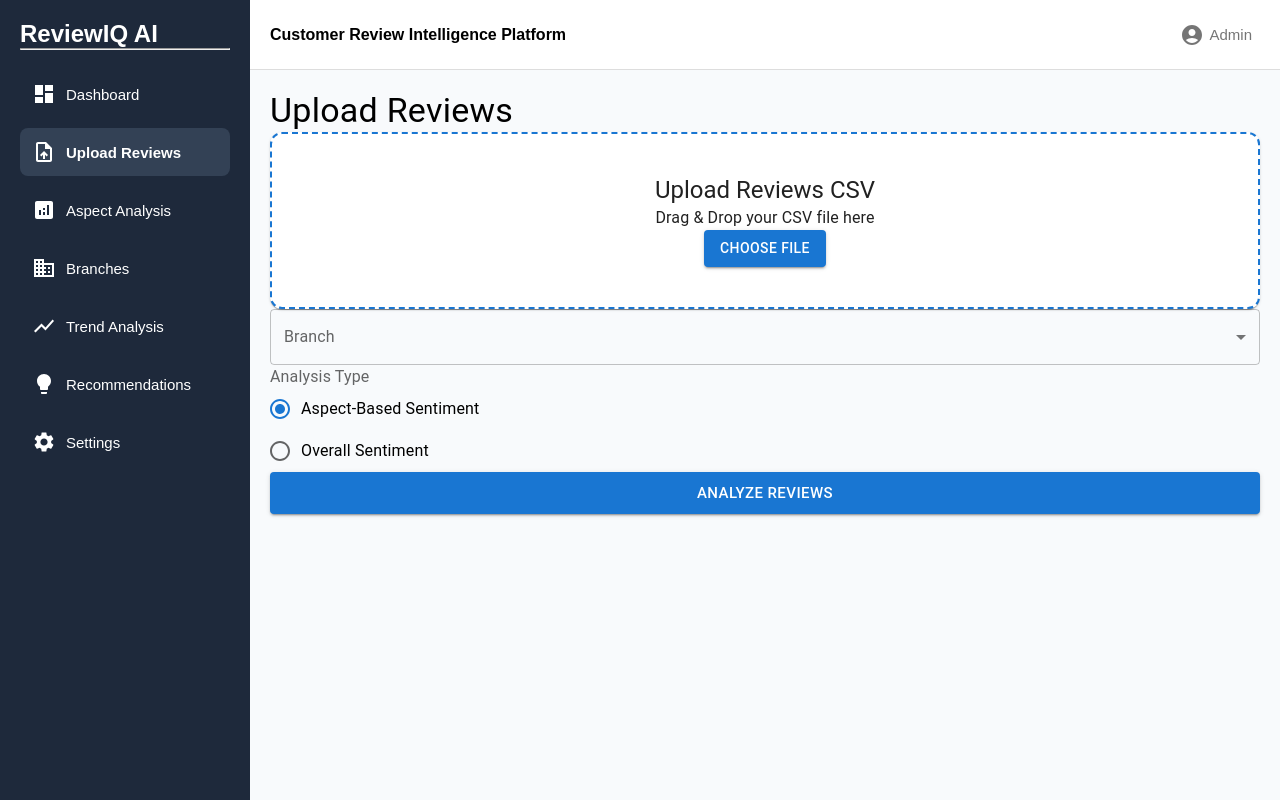
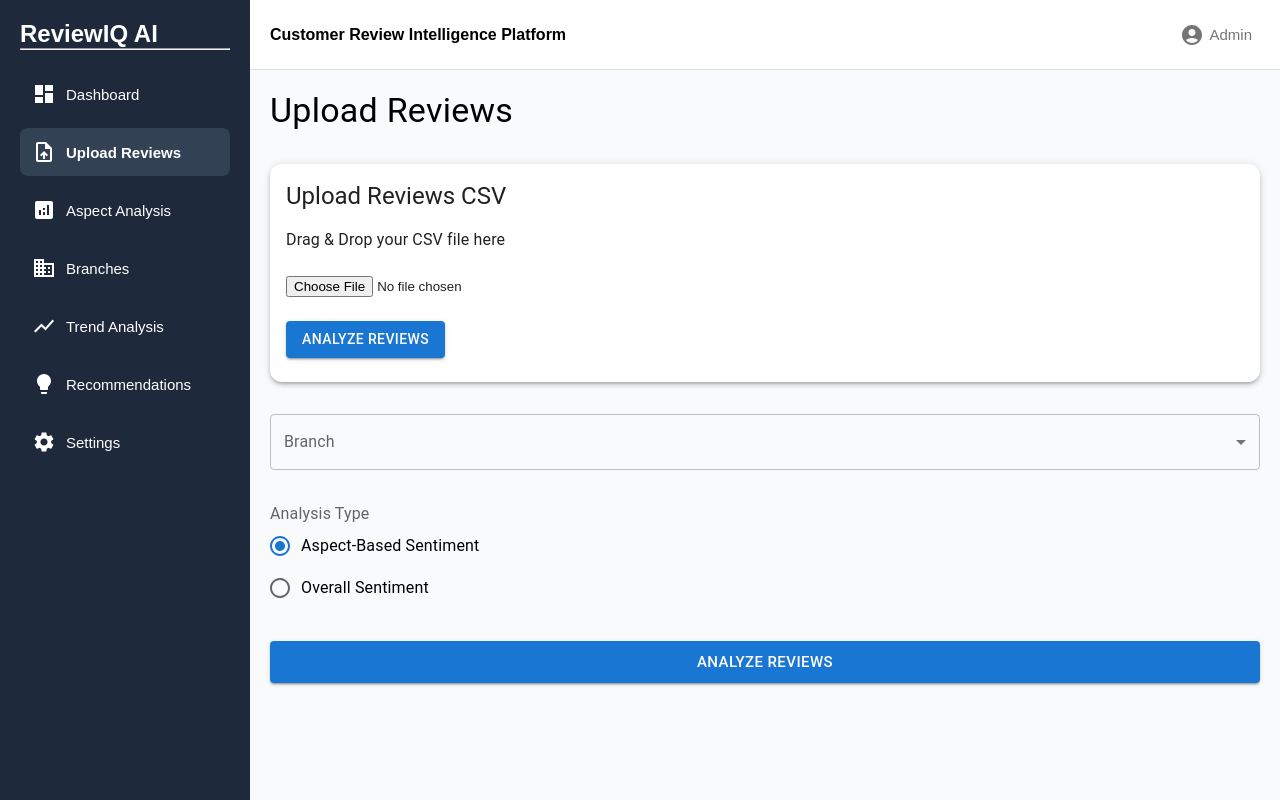
Before and after one commit to missalaasalah/ReviewIQ-AI-Frontend, a React (Vite) app: page /upload in a window 1280 px wide. Built offline with nearby package versions, Linux system fonts and the light colour scheme.

Commit message:
Fix Material UI build errors

```diff
--- a/src/pages/Upload/Upload.tsx
+++ b/src/pages/Upload/Upload.tsx
@@ -5,26 +5,52 @@ import BranchSelector from "./components/BranchSelector";
 import AnalysisSelector from "./components/AnalysisSelector";
 import UploadButton from "./components/UploadButton";
 
+
 export default function Upload() {
+
   return (
     <Box>
-      <Typography variant="h4" mb={4}>
+
+      <Typography
+        variant="h4"
+        sx={{
+          mb: 4
+        }}
+      >
         Upload Reviews
       </Typography>
 
+
       <UploadCard />
 
-      <Box mt={4}>
+
+      <Box
+        sx={{
+          mt: 4
+        }}
+      >
         <BranchSelector />
       </Box>
 
-      <Box mt={4}>
+
+      <Box
+        sx={{
+          mt: 4
+        }}
+      >
         <AnalysisSelector />
       </Box>
 
-      <Box mt={4}>
+
+      <Box
+        sx={{
+          mt: 4
+        }}
+      >
         <UploadButton />
       </Box>
+
+
     </Box>
   );
 }
--- a/src/pages/Upload/components/UploadCard.tsx
+++ b/src/pages/Upload/components/UploadCard.tsx
@@ -1,26 +1,74 @@
-import { Paper, Typography, Button } from "@mui/material";
+import {
+  Card,
+  CardContent,
+  Typography,
+  Box,
+  Button
+} from "@mui/material";
+
 
 export default function UploadCard() {
+
+
   return (
-    <Paper
+
+    <Card
       sx={{
-        p: 5,
-        textAlign: "center",
-        border: "2px dashed #1976d2",
         borderRadius: 3,
+        boxShadow: 3,
       }}
     >
-      <Typography variant="h5" mb={2}>
-        Upload Reviews CSV
-      </Typography>
 
-      <Typography color="text.secondary" mb={3}>
-        Drag & Drop your CSV file here
-      </Typography>
+      <CardContent>
 
-      <Button variant="contained">
-        Choose File
-      </Button>
-    </Paper>
+
+        <Typography
+          variant="h5"
+          sx={{
+            mb: 2
+          }}
+        >
+          Upload Reviews CSV
+        </Typography>
+
+
+
+        <Typography
+          color="text.secondary"
+          sx={{
+            mb: 3
+          }}
+        >
+          Drag & Drop your CSV file here
+        </Typography>
+
+
+
+        <Box>
+
+          <input
+            type="file"
+            accept=".csv,.xlsx"
+          />
+
+        </Box>
+
+
+
+        <Button
+          variant="contained"
+          sx={{
+            mt: 3
+          }}
+        >
+          Analyze Reviews
+        </Button>
+
+
+      </CardContent>
+
+
+    </Card>
+
   );
 }
```
